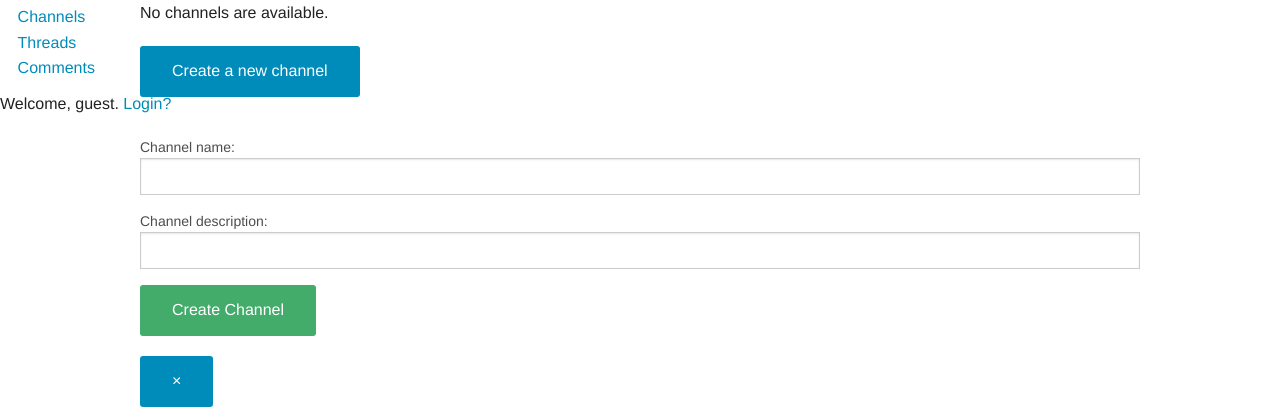
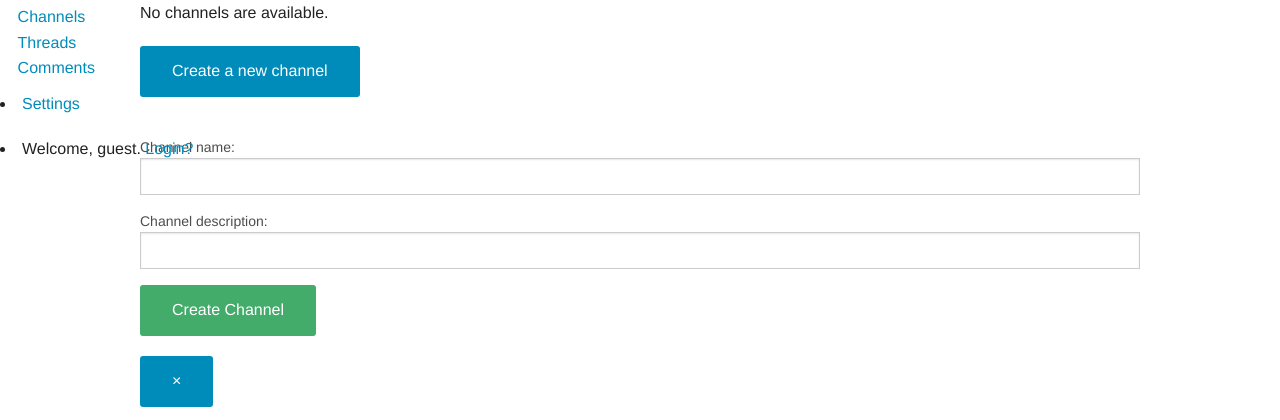
Before and after one commit to johnhh2/django-forum, a Django app: page /forum/ in a window 1280 px wide. Shown: the part 45-465 px from the top of the page. Run offline with Django 3.2, Linux system fonts and the light colour scheme; data that the repository does not hold is empty.

Commit message:
Added page for user settings

```diff
--- /dev/null
+++ b/forumapp/templates/forumapp/user_settings.html
@@ -0,0 +1,5 @@
+{% extends 'base.html' %}
+{% block content %}
+<h2>User settings for {{ user_settings.user.get_username }}</h2>
+
+{% endblock %}
--- a/forumapp/urls.py
+++ b/forumapp/urls.py
@@ -18,6 +18,7 @@ from . import views
 
 app_name = 'forumapp'
 urlpatterns = [
+    url(r'^settings/$', views.UserSettingsView.as_view(), name='settings'),
     url(r'^user/(?P<username>[-\w]+)/$', views.UserView.as_view(), name='user'),
     url(r'^(?P<channel>[-\w]+)/(?P<thread>[0-9]+)/$', views.CommentView.as_view(), name='comment'),
     url(r'^(?P<channel>[-\w]+)/$', views.ThreadView.as_view(), name='thread'),
--- a/forumapp/views.py
+++ b/forumapp/views.py
@@ -5,15 +5,33 @@ from django.shortcuts import render
 from django.views import generic
 from django.utils import timezone
 from django.urls import reverse
-from .models import Channel, Thread, Comment
+from .models import UserSettings, Channel, Thread, Comment
 from .forms import ChannelForm, ThreadForm, CommentForm
 
 class ViewMixin(generic.base.ContextMixin):
+    initial = {'key': 'value'}
+
     def get_context_data(self, **kwargs):
         context = super(ViewMixin, self).get_context_data(**kwargs)
-        context['form'] = self.form_class(initial=self.initial)
+
         context[self.context_object_name] = self.get_object()
+        if hasattr(self, 'form_class'):
+            context['form'] = self.form_class(initial=self.initial)
         return context
+
+# Show the settings menu
+class UserSettingsView(ViewMixin, generic.DetailView):
+    model = UserSettings
+    template_name = 'forumapp/user_settings.html'
+
+    queryset = UserSettings.objects.all()
+    context_object_name = 'user_settings'
+
+    def get_object(self):
+        if self.request.user.is_authenticated:
+            return UserSettings.objects.get_or_create(user__username__exact=self.request.user.username)
+
+        return UserSettings.objects.none()
 
 # Create your views here.
 class ChannelView(ViewMixin, generic.ListView):
@@ -21,7 +39,6 @@ class ChannelView(ViewMixin, generic.ListView):
     template_name = 'forumapp/channel.html'
 
     form_class = ChannelForm
-    initial = {'key': 'value'}
 
     queryset = Channel.objects.all()
     context_object_name = 'channel_list'
@@ -72,7 +89,6 @@ class ThreadView(ViewMixin, generic.DetailView):
     template_name = 'forumapp/thread.html'
 
     form_class = ThreadForm
-    initial = {'key': 'value'}
 
     queryset = Thread.objects.all()
     context_object_name = 'thread_list'
@@ -144,7 +160,6 @@ class CommentView(ViewMixin, generic.DetailView):
     template_name = 'forumapp/comment.html'
 
     form_class = CommentForm
-    initial = {'key': 'value'}
 
     queryset = Comment.objects.all()
     context_object_name = 'comment_list'
--- a/templates/base.html
+++ b/templates/base.html
@@ -43,11 +43,12 @@
       </ul>
     </div>
     <div class="top-bar-right">
-        {% if user.is_authenticated %}
-	  Welcome, {{ user.get_username }} <a href="{% url 'registration:logout' %}">Logout</a>
+	    <li><a href="{%url 'forumapp:settings' %}">Settings</a></li>
+	<li>{% if user.is_authenticated %}
+		Welcome, {{ user.get_username }} <a href="{% url 'registration:logout' %}">Logout</a>
         {% else %}
-	Welcome, guest. <a href="{% url 'registration:login' %}">Login?</a>
-        {% endif %}
+		Welcome, guest. <a href="{% url 'registration:login' %}">Login?</a>
+	{% endif %}</li>
     </div>
   </div>
 
```
